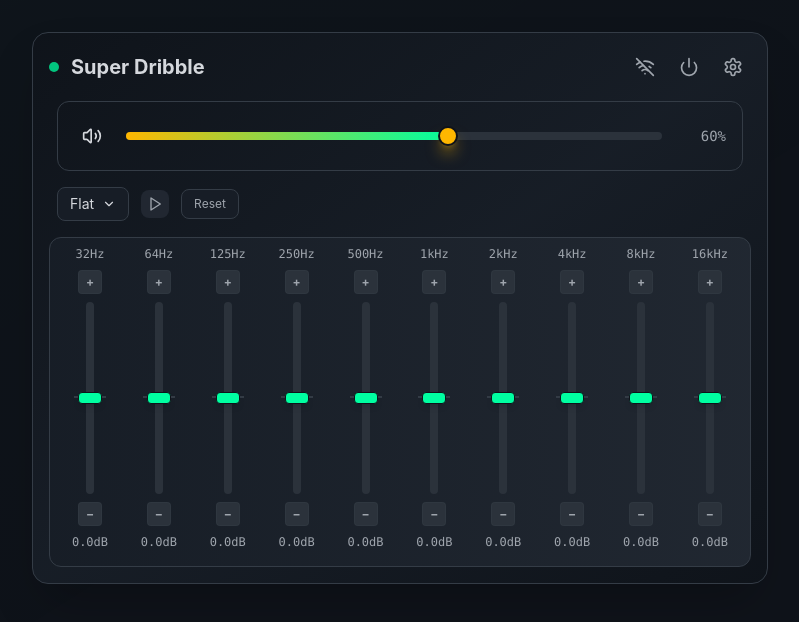
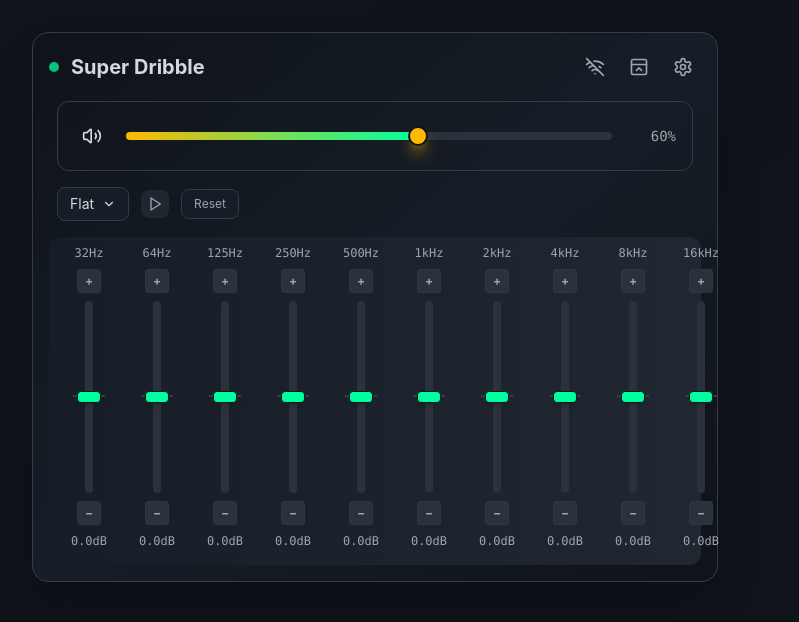
Before and after one commit to BennyPerumalla/SuperDribble, a React (Vite) app in the folder UI/: page / in a window 1280 px wide. Shown: the top 622 px of the page, without its empty margins (0-799 px from the left). Built offline with nearby package versions, Linux system fonts and the light colour scheme; the HTML template or start-up script is replaced by a standard one.

Commit message:
removed horizontal & vertical Scrolling

```diff
--- a/UI/index.html
+++ b/UI/index.html
@@ -7,9 +7,8 @@
     <style>
        html, body {
         /* Extension POPUP dimensions*/
-          width: 800px;
-          height: 600px;
-          padding: 0;
+          width: 750px;
+          height: 550px;
       }
   </style>
   </head>
--- a/UI/src/components/equalizer/AudioEqualizer.tsx
+++ b/UI/src/components/equalizer/AudioEqualizer.tsx
@@ -2,9 +2,9 @@ import React, { useState, useCallback, useEffect } from "react";
 import { cn } from "@/lib/utils";
 import { EqualizerBand } from "./EqualizerBand";
 import { VolumeControl } from "./VolumeControl";
-import { PresetSelector, EQPreset } from "./PresetSelector";
+import { EQPreset } from "./PresetSelector";
 import { LuaPresetManager } from "@/components/equalizer/LuaPresetManager";
-import { Settings, Power, Play, Pause, ChevronDown, Wifi, WifiOff } from "lucide-react";
+import { Settings, Play, Pause, ChevronDown, Wifi, WifiOff, PanelTopClose } from "lucide-react";
 import { audioService } from "@/lib/audioService";
 
 const FREQUENCY_BANDS = [
@@ -239,7 +239,6 @@ export const AudioEqualizer: React.FC<AudioEqualizerProps> = ({
           className,
         )}
       >
-        {/* Power On Button */}
         <button
           onClick={() => setIsPowerOn(true)}
           className={cn(
@@ -291,14 +290,14 @@ export const AudioEqualizer: React.FC<AudioEqualizerProps> = ({
             {isAudioInitialized ? <Wifi size={20} /> : <WifiOff size={20} />}
           </button>
 
-          {/* Power Button */}
+          {/* Close Button */}
           <button
             className={cn(
               "p-2 rounded-lg text-eq-text-dim hover:text-eq-accent",
               "hover:bg-eq-surface-light transition-all duration-200",
             )}
           >
-            <Power size={20} />
+            <PanelTopClose size={20} />
           </button>
 
           {/* Settings Button */}
@@ -402,10 +401,9 @@ export const AudioEqualizer: React.FC<AudioEqualizerProps> = ({
         <div
           className={cn(
             "p-2 rounded-xl bg-gradient-to-r from-eq-surface to-eq-surface-light",
-            "border border-eq-border overflow-x-auto overflow-y-hidden",
           )}
         >
-          <div className="flex justify-between items-start gap-1 min-w-fit pb-2">
+          <div className="flex justify-between items-start gap-1 pb-2">
             {FREQUENCY_BANDS.map((frequency, index) => (
               <EqualizerBand
                 key={`${frequency}-${index}`}
@@ -413,7 +411,6 @@ export const AudioEqualizer: React.FC<AudioEqualizerProps> = ({
                 value={eqValues[index]}
                 onChange={(value) => handleBandChange(index, value)}
                 isActive={isPlaying && eqValues[index] !== 0}
-                className="flex-shrink-0"
               />
             ))}
           </div>
@@ -422,10 +419,3 @@ export const AudioEqualizer: React.FC<AudioEqualizerProps> = ({
     </div>
   );
 };
-
-// Utility to format seconds to mm:ss
-function formatTime(seconds: number): string {
-  const m = Math.floor(seconds / 60);
-  const s = Math.floor(seconds % 60);
-  return `${m}:${s.toString().padStart(2, '0')}`;
-}
```
